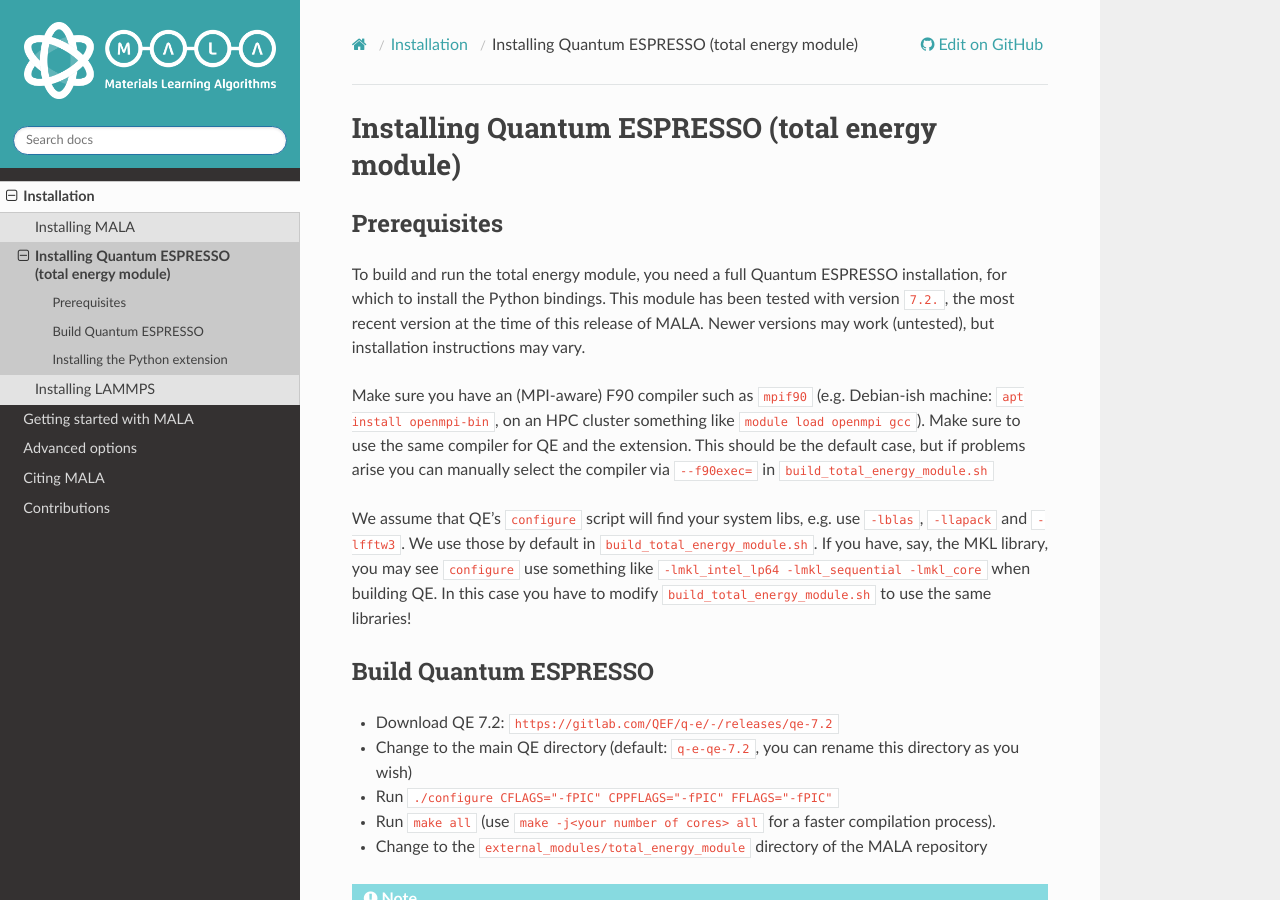
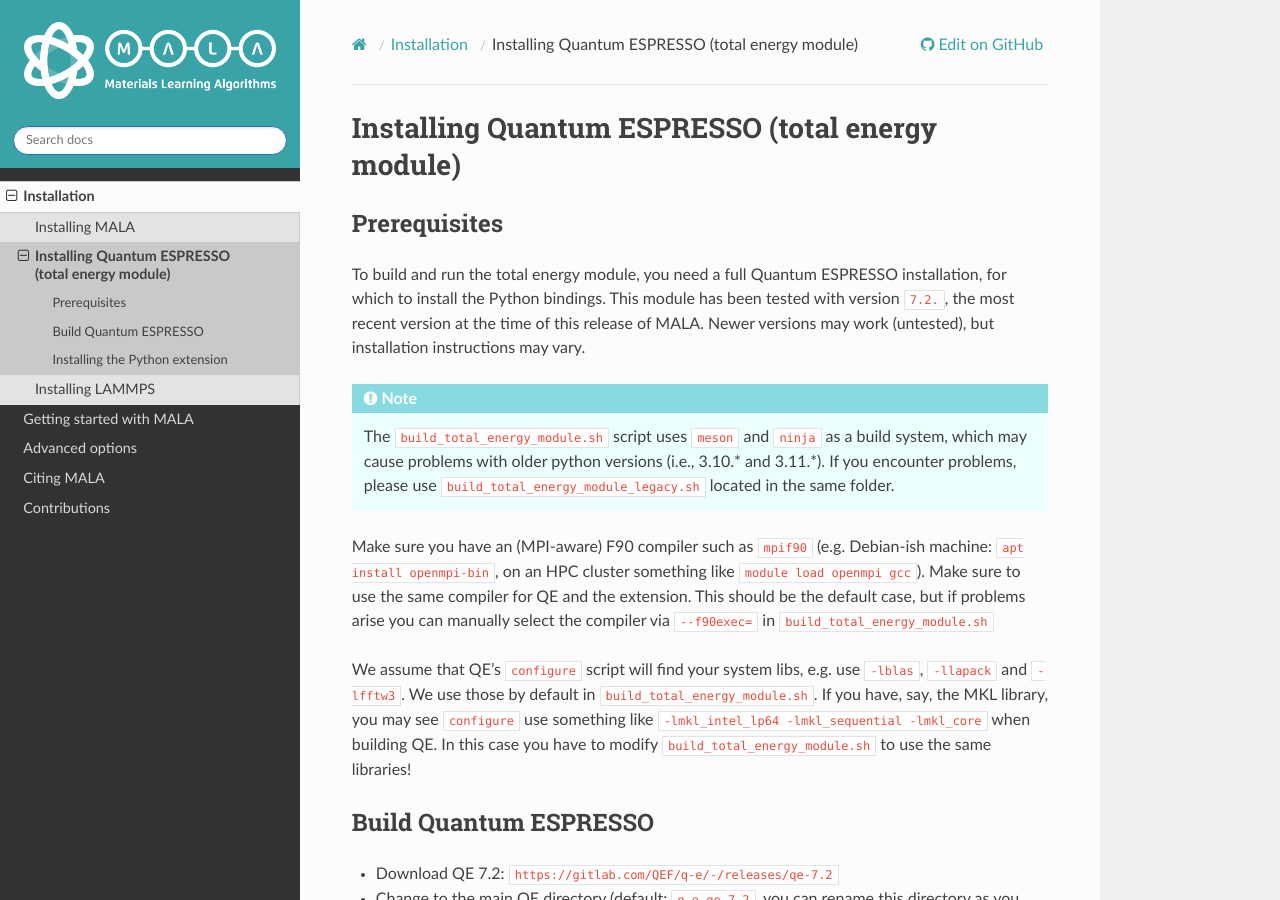
Before and after one commit to mala-project/mala, a Sphinx documentation site: the page built from docs/source/install/installing_qe.rst, in a window 1280 px wide and 900 px high. Built offline with Sphinx 7.4.7 and the Read the Docs theme 3.1.0, drawn with Linux system fonts in a browser that asks for light colours; pages that are not in the unit, such as notebooks, are missing from menus; the version number could not be read and is left out.

Commit message:
Updated docs and requirements, added legacy build

```diff
--- a/docs/source/install/installing_mala.rst
+++ b/docs/source/install/installing_mala.rst
@@ -5,7 +5,8 @@
 **************
 
 MALA supports any Python version starting from ``3.10.4``. No upper limit on
-Python versions are enforced. The most recent *tested* version is ``3.10.12``.
+Python versions are enforced. The most recent *tested* version is
+``3.13.3``.
 
 Installing the Python library
 *****************************
--- a/docs/source/install/installing_qe.rst
+++ b/docs/source/install/installing_qe.rst
@@ -9,6 +9,12 @@
 tested with version ``7.2.``, the most recent version at the time of this
 release of MALA. Newer versions may work (untested), but installation
 instructions may vary.
+
+.. note::
+    The ``build_total_energy_module.sh`` script uses ``meson`` and ``ninja``
+    as a build system, which may cause problems with older python versions
+    (i.e., 3.10.* and 3.11.*). If you encounter problems, please use
+    ``build_total_energy_module_legacy.sh`` located in the same folder.
 
 Make sure you have an (MPI-aware) F90 compiler such as ``mpif90`` (e.g.
 Debian-ish machine: ``apt install openmpi-bin``, on an HPC cluster something
--- a/requirements.txt
+++ b/requirements.txt
@@ -20,3 +20,5 @@
 tqdm
 mendeleev
 sympy
+meson
+ninja
```
Also changed, not shown: 1 other file.
